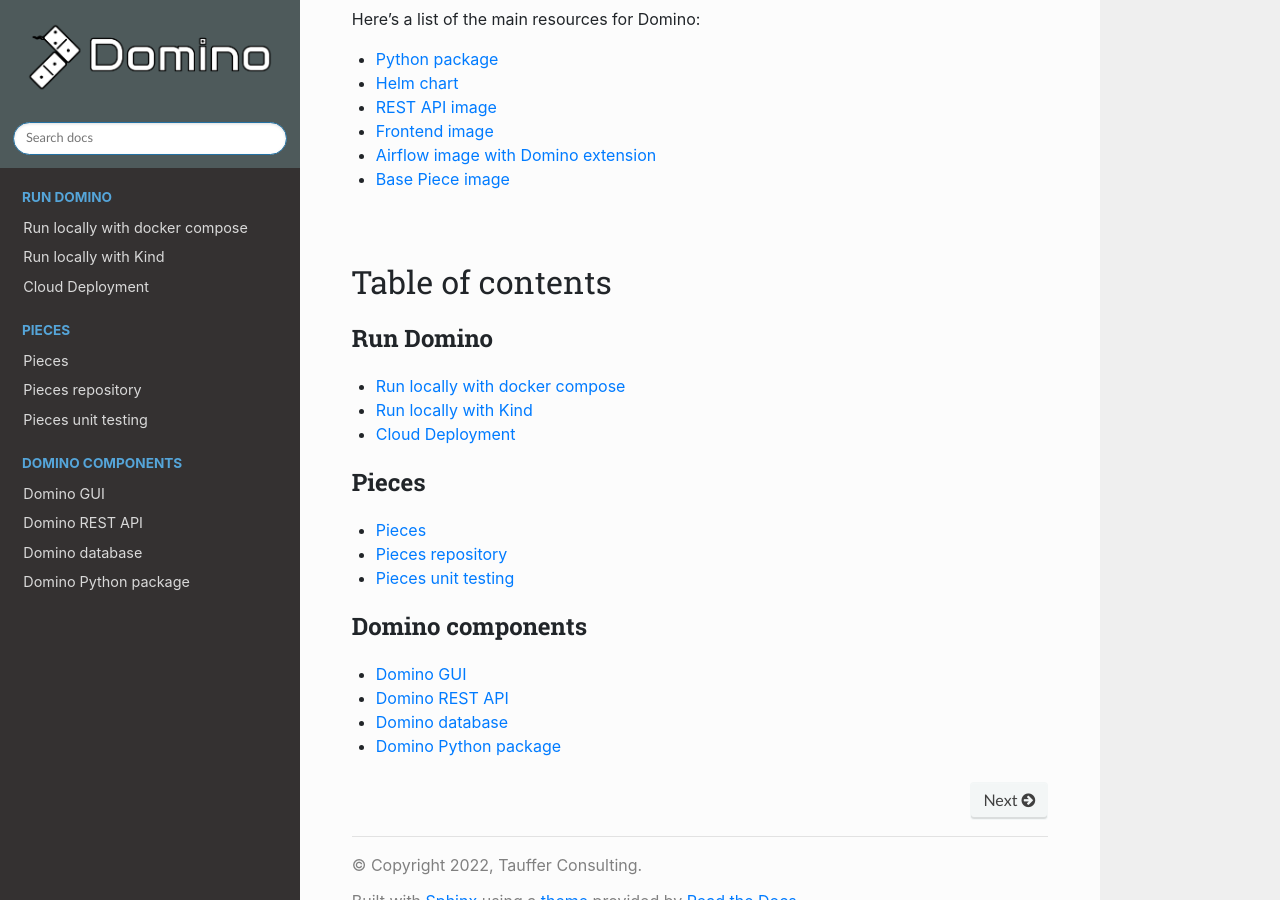
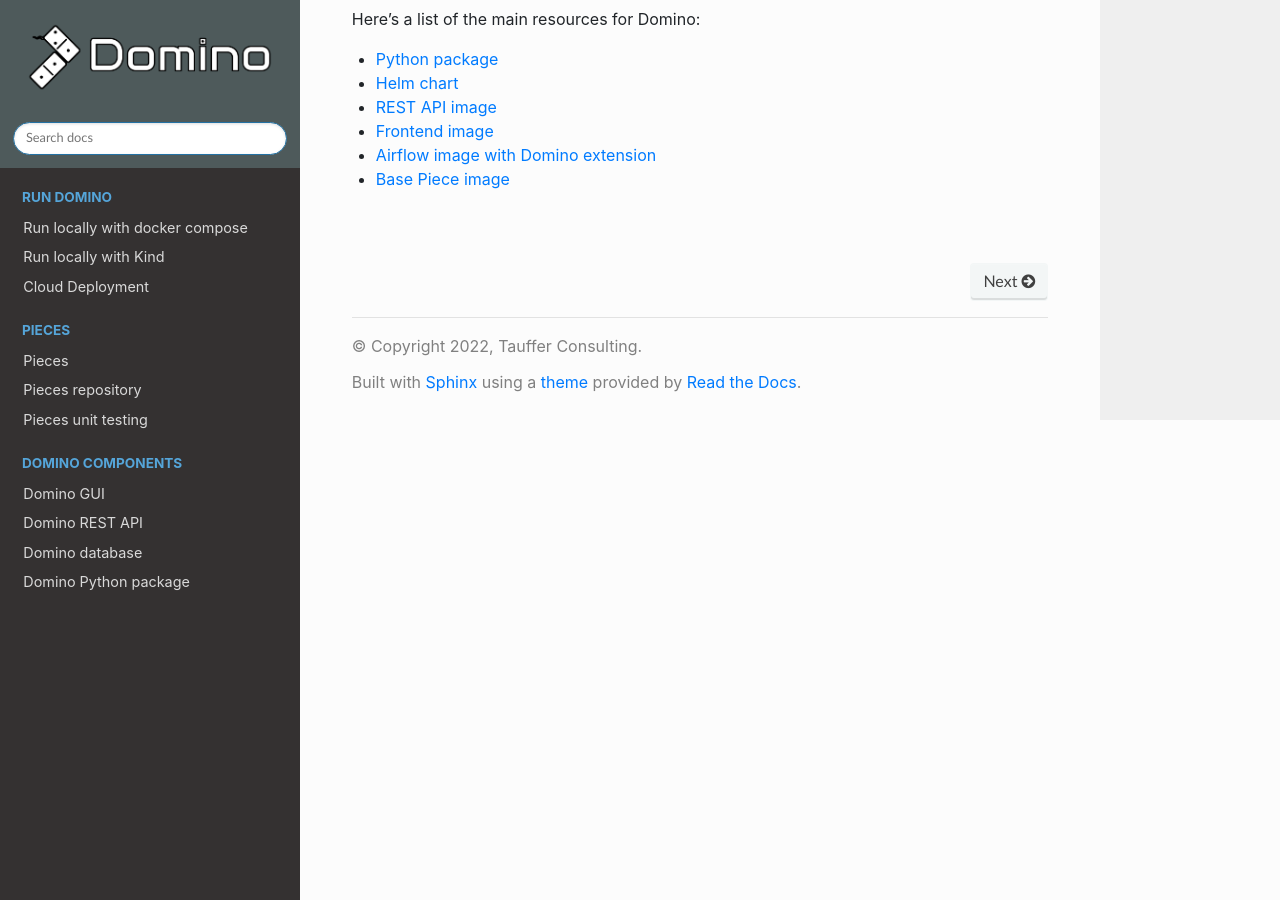
Before and after one commit to Tauffer-Consulting/domino, a Sphinx documentation site: the page built from docs/source/index.rst, in a window 1280 px wide and 900 px high, scrolled down 1587 px. Built offline with Sphinx 7.4.7 and the Read the Docs theme 2.0.0, drawn with Linux system fonts in a browser that asks for light colours.

Commit message:
hide toc from index docs

```diff
--- a/docs/source/index.rst
+++ b/docs/source/index.rst
@@ -62,10 +62,9 @@
 
 |
 
-Table of contents
-~~~~~~~~~~~~~~~~~~~
 
 .. toctree::
+   :hidden:
    :maxdepth: 1
    :caption: Run Domino
 
@@ -75,6 +74,7 @@
 
 
 .. toctree::
+   :hidden:
    :maxdepth: 1
    :caption: Pieces
 
@@ -84,6 +84,7 @@
 
 
 .. toctree::
+   :hidden:
    :maxdepth: 1
    :caption: Domino components
 
@@ -94,5 +95,6 @@
 
 
 .. toctree::
+   :hidden:
    :maxdepth: 2
    :caption: API Reference
```
